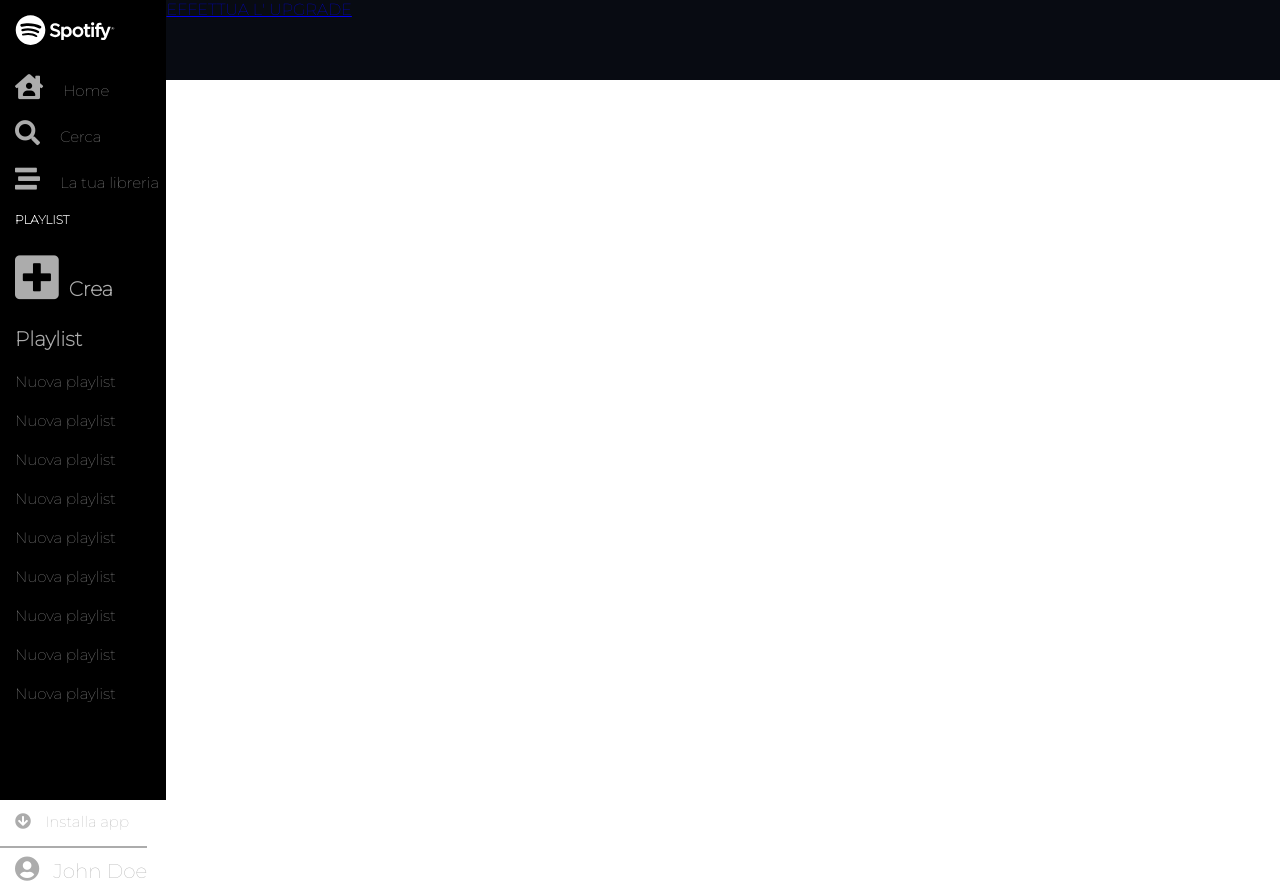
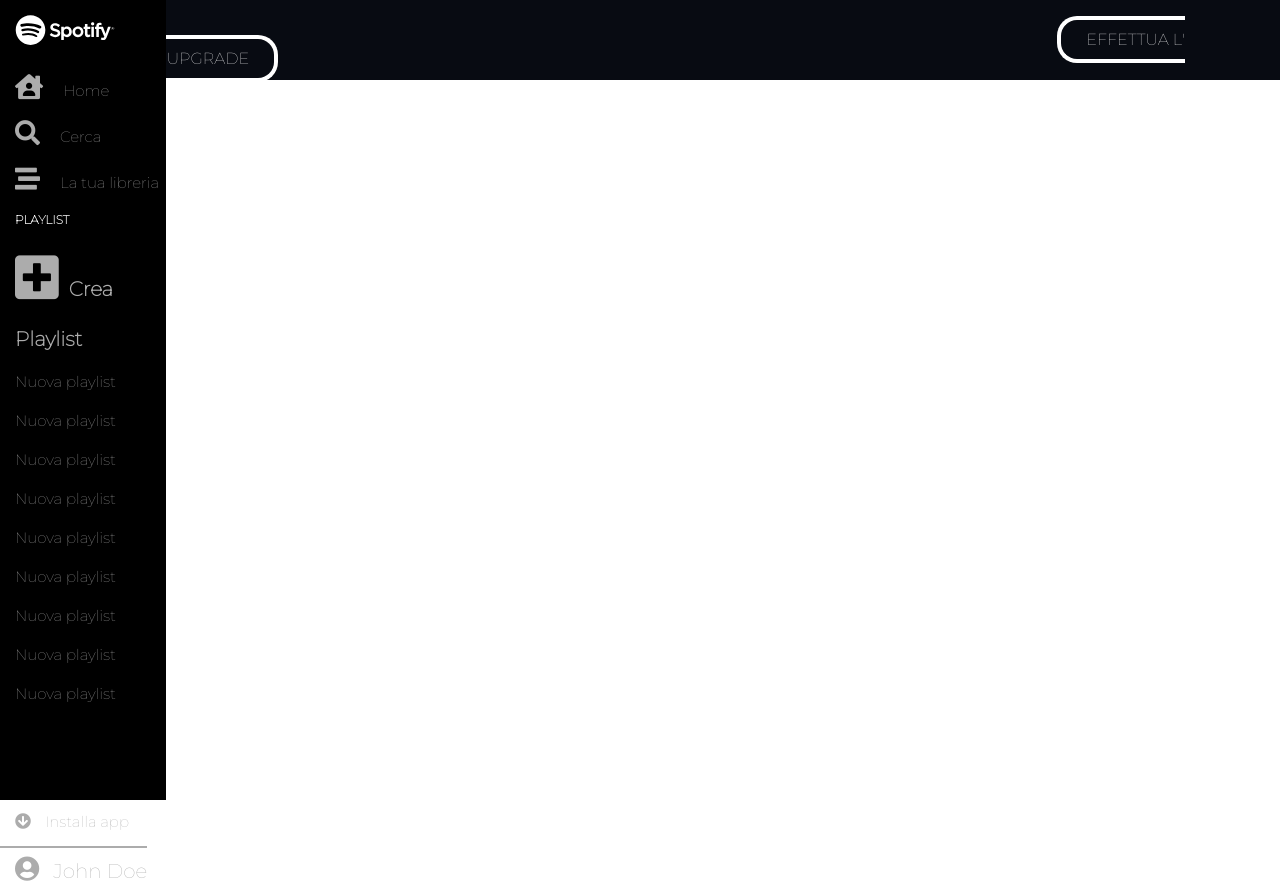
Before and after one commit to capdavide278/html-css-spotifyweb, a plain HTML site: page index.html in a window 1280 px wide. Drawn offline with Linux system fonts and the light colour scheme.

Commit message:
inserimento bottone upgrade con effetto hover

```diff
--- a/css/style.css
+++ b/css/style.css
@@ -8,11 +8,6 @@
 /* barra di navigazione sinistra */
 header{
     display: flex;
-}
-
-
-nav{
-    display: inline-block;
 }
 
 #barra-navigazione{
@@ -114,7 +109,21 @@ span{
 /* barra upgrade */
 #upgrade{
     background-color: #080b12;
-    width: calc(100% - 100px);
+    width: 100%;
     height: 80px;
     display: inline-block;
+    padding-top: 30px;
 }
+
+#pulsante-upgrade{
+    margin-left: 80%;
+    color: white;
+    text-decoration: none;
+    border: 4px solid white;
+    padding: 10px 25px;
+    border-radius: 20px;
+}
+
+#pulsante-upgrade:hover{
+    font-size: 20px;
+}
--- a/index.html
+++ b/index.html
@@ -50,7 +50,7 @@
 
         <!-- barra effettua l' upgrade -->
         <div id="upgrade">
-            <a href="#">EFFETTUA L' UPGRADE</a>
+            <a href="#" id="pulsante-upgrade">EFFETTUA L' UPGRADE</a>
         </div>
     </header>
 
```
